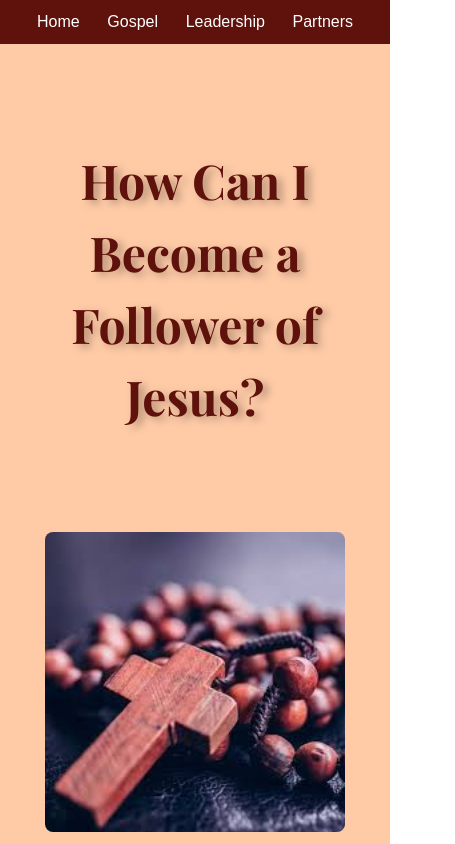
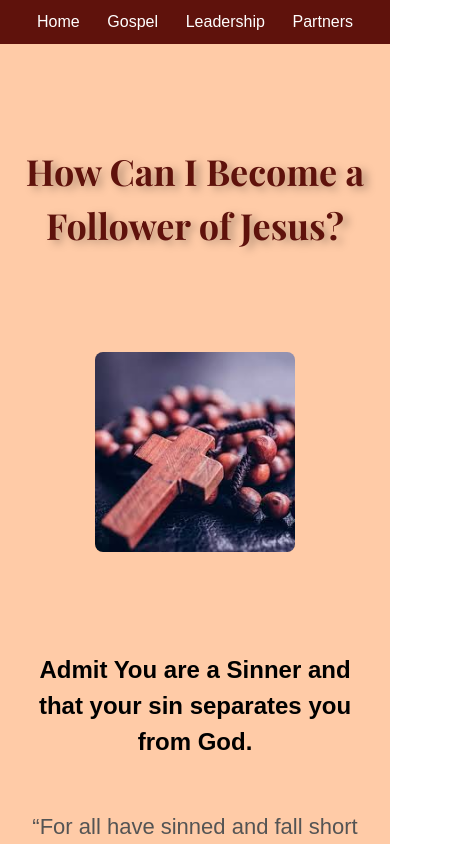
Before and after one commit to bainblan/harvest-athens, a Next.js app: page /gospel in a window 390 px wide. Shown: the top 844 px of the page, 455 px wide, since content can reach past the window. Built offline with nearby package versions, Linux system fonts and the light colour scheme.

Commit message:
fixed mobile version

```diff
--- a/app/gospel/page.tsx
+++ b/app/gospel/page.tsx
@@ -8,15 +8,14 @@ export default function Gospel() {
     return (
         <main className="min-h-screen flex flex-col items-center justify-between bg-[#FFCBA7] gap-[100px]">
             <Navbar />
-            <FadeIn direction="down" className="flex justify-center text-center items-center text-[48px] font-playfair font-bold text-[#5F120C] drop-shadow-[5px_3px_4px_rgba(0,0,0,0.3)]">
+            <FadeIn direction="down" className="flex justify-center text-center items-center text-[36px] md:text-[48px] font-playfair font-bold text-[#5F120C] drop-shadow-[5px_3px_4px_rgba(0,0,0,0.3)]">
                 How Can I Become a Follower of Jesus?
             </FadeIn>
             <FadeIn className="flex flex-col items-center">
                 <Image
                     src={cross}
                     alt="Wooden Cross necklace"
-                    height={300}
-                    className="rounded-lg"
+                    className="rounded-lg w-[200px] md:w-[300px]"
                 />
             </FadeIn>
             <div className="flex flex-col xl:flex-row gap-[50px] items-start w-fit justify-between self-center text-black">
@@ -61,10 +60,10 @@ export default function Gospel() {
                 </FadeIn>
             </div>
             <div className="flex flex-col justify-between w-fit h-fit gap-[26px]">
-                <FadeIn direction="down" className="flex justify-center items-center text-[48px] font-playfair font-bold text-[#5F120C]">
+                <FadeIn direction="down" className="flex justify-center items-center text-[32px] md:text-[48px] font-playfair font-bold text-[#5F120C]">
                     Make a Decision?
                 </FadeIn>
-                <FadeIn direction="up" className="w-[520px] md:w-[790px] h-fit text-center text-black text-[24px] font-medium font-Lato">
+                <FadeIn direction="up" className="w-[375px] md:w-[790px] h-fit text-center text-black text-[18px] md:text-[24px] font-medium font-Lato">
                     If you have made a decision to accept Christ as your Lord and Savior or would like to talk more about salvation, contact Cort McGowan at<br />864-770-5600.
                 </FadeIn>
             </div>
--- a/app/partners/page.tsx
+++ b/app/partners/page.tsx
@@ -8,7 +8,7 @@ import FadeIn from "../../components/FadeIn";
 
 export default function Partners() {
     return (
-        <main className="min-h-screen flex flex-col gap-[100px] justify-between bg-[#FFCBA7]">
+        <main className="min-h-screen flex flex-col text-center gap-[100px] justify-between bg-[#FFCBA7]">
             <Navbar />
             <FadeIn direction="down" className="flex justify-center items-center text-[48px] font-playfair font-bold text-[#5F120C] drop-shadow-[5px_3px_4px_rgba(0,0,0,0.3)]">
                 Our Ministry Partners
--- a/components/Contact.tsx
+++ b/components/Contact.tsx
@@ -21,10 +21,10 @@ export default function Contact() {
                         className="self-center"
                         height={200}
                     />
-                    <p className="font-bold font-playfair text-[24px] text-black text-center">
+                    <p className="font-bold font-playfair text-[18px] md:text-[24px] text-black text-center">
                         Contact Cort McGowan with any questions:
                     </p>
-                    <p className="font-medium font-playfair text-[24px] text-black text-center">
+                    <p className="font-medium font-playfair text-[18px] md:text-[24px] text-black text-center">
                         (864)-770-5600
                     </p>
                 </FadeIn>
--- a/components/Footer.tsx
+++ b/components/Footer.tsx
@@ -4,7 +4,7 @@ import groupme from "../images/group-me-white.png";
 
 export default function Footer() {
     return (
-        <footer className="flex w-full justify-center bg-[#5F120C] px-[37px] py-[10px]">
+        <footer className="flex w-full text-[12px] md:text-[14px] justify-center bg-[#5F120C] px-[10px] md:px-[37px] py-[10px]">
             <div className="flex justify-start w-full">
                 Copyright &copy; Harvest Athens 2025
             </div>
```
